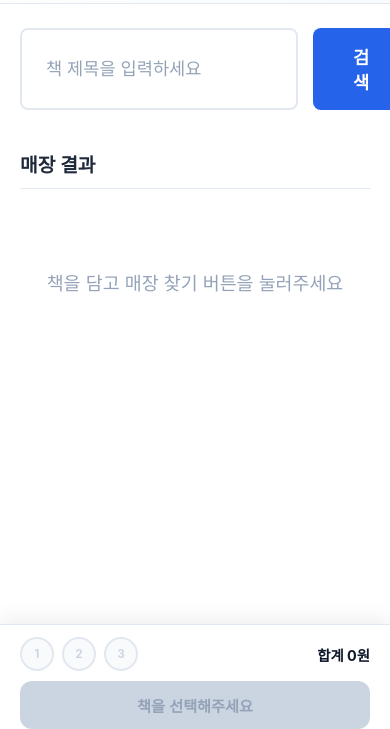
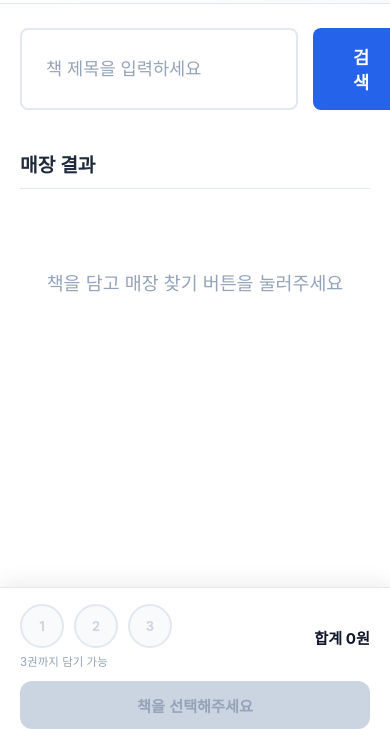
Before and after one commit to omokpark/aladin-used-book-finder, a website: page frontend/index.html in a window 390 px wide. Shown: the part 115-844 px from the top of the page. Drawn offline with Linux system fonts and the light colour scheme.

Commit message:
feat: 모바일 하단 바 시인성 개선 - 칩 크기 확대, 3권 담기 안내 문구 추가

```diff
--- a/frontend/css/style.css
+++ b/frontend/css/style.css
@@ -956,23 +956,32 @@ main > section, .content-column > section {
   bottom: 0; left: 0; right: 0;
   background: white;
   border-top: 1px solid #e2e8f0;
-  padding: 12px 20px env(safe-area-inset-bottom, 24px);
+  padding: 16px 20px env(safe-area-inset-bottom, 28px);
   z-index: 100;
   box-shadow: 0 -4px 20px rgba(0,0,0,0.08);
   flex-direction: column;
-  gap: 10px;
+  gap: 12px;
 }
 .mobile-bottom-bar-info {
   display: flex;
   justify-content: space-between;
   align-items: center;
 }
+.mobile-bottom-chips-wrap {
+  display: flex;
+  flex-direction: column;
+  gap: 5px;
+}
 .mobile-bottom-chips {
   display: flex;
-  gap: 8px;
+  gap: 10px;
+}
+.mobile-bottom-hint {
+  font-size: 0.72rem;
+  color: #94a3b8;
 }
 .mobile-chip {
-  width: 34px; height: 34px;
+  width: 44px; height: 44px;
   border-radius: 50%;
   overflow: hidden;
   border: 2px solid #2563eb;
@@ -980,7 +989,7 @@ main > section, .content-column > section {
   display: flex;
   align-items: center;
   justify-content: center;
-  font-size: 0.7rem;
+  font-size: 0.8rem;
   font-weight: 700;
   color: #2563eb;
   flex-shrink: 0;
@@ -995,7 +1004,7 @@ main > section, .content-column > section {
   object-fit: cover;
 }
 .mobile-bottom-total {
-  font-size: 0.9rem;
+  font-size: 0.95rem;
   font-weight: 700;
   color: #0f172a;
 }
--- a/frontend/index.html
+++ b/frontend/index.html
@@ -99,7 +99,10 @@
   <!-- 모바일: 하단 고정 바 -->
   <div id="mobileBottomBar" class="mobile-bottom-bar">
     <div class="mobile-bottom-bar-info">
-      <div id="mobileBottomChips" class="mobile-bottom-chips"></div>
+      <div class="mobile-bottom-chips-wrap">
+        <div id="mobileBottomChips" class="mobile-bottom-chips"></div>
+        <span class="mobile-bottom-hint">3권까지 담기 가능</span>
+      </div>
       <span id="mobileBottomTotal" class="mobile-bottom-total">합계 0원</span>
     </div>
     <button id="mobileBottomSaveBtn" class="mobile-bottom-save-btn" style="display:none">이 조합 저장하기</button>
```
